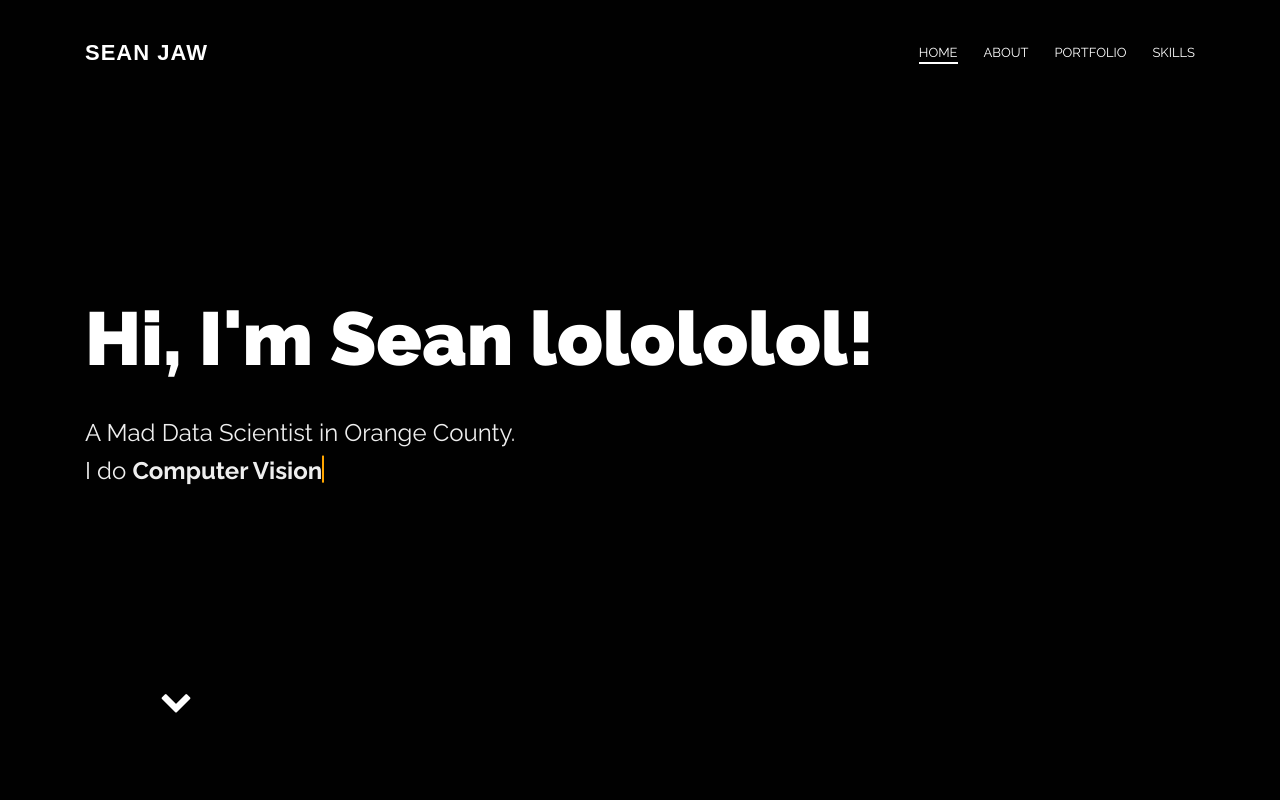
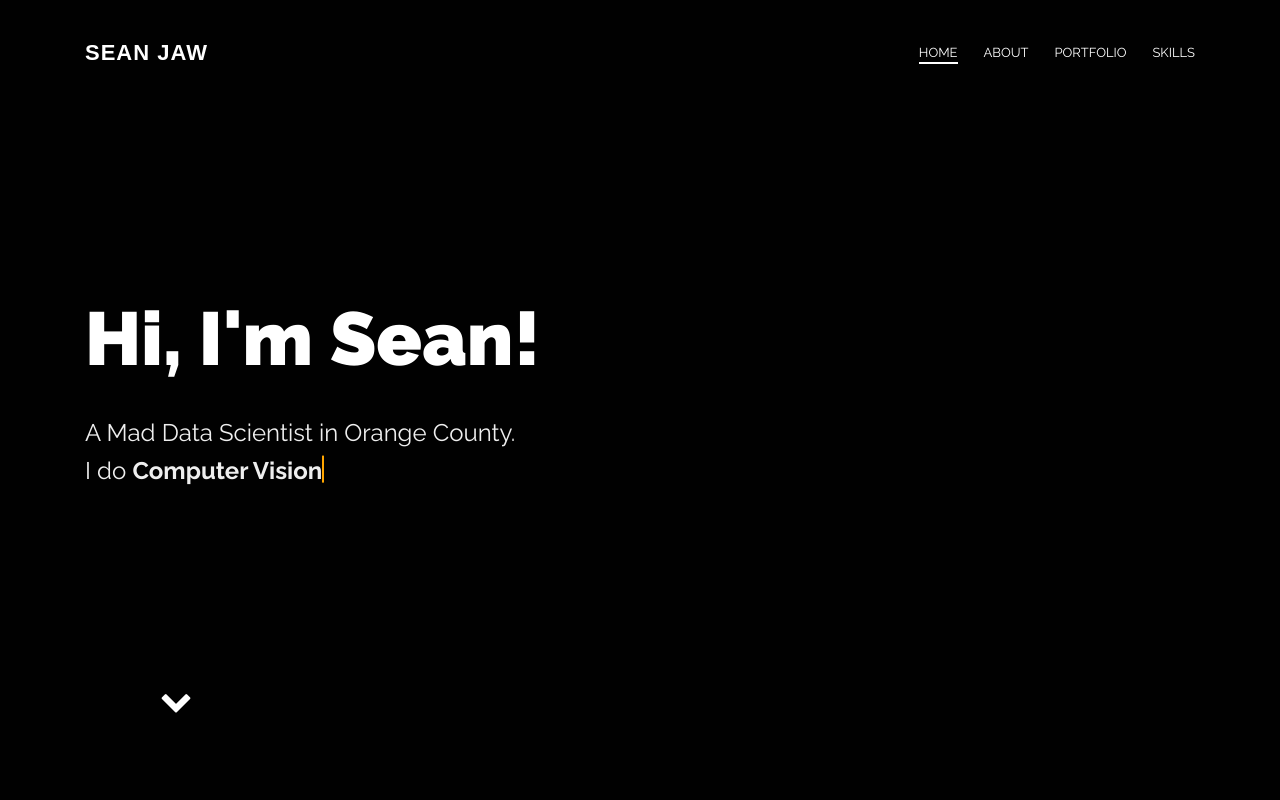
Before and after one commit to seanjaw/revised_portfolio, a plain HTML site: page index.html in a window 1280 px wide. Shown: the top 800 px of the page. Drawn offline with nearby package versions, Linux system fonts and the light colour scheme.

```diff
--- a/index.html
+++ b/index.html
@@ -89,7 +89,7 @@
         <div class="container">
             <!--Banner Content-->
             <div class="banner-caption">
-                <h1>Hi, I'm Sean lolololol!</h1>
+                <h1>Hi, I'm Sean!</h1>
                 <p class="cd-headline clip mt-30">
                     <span>A Mad Data Scientist in Orange County.</span><br>
                     <span class="blc">I do</span>
```
